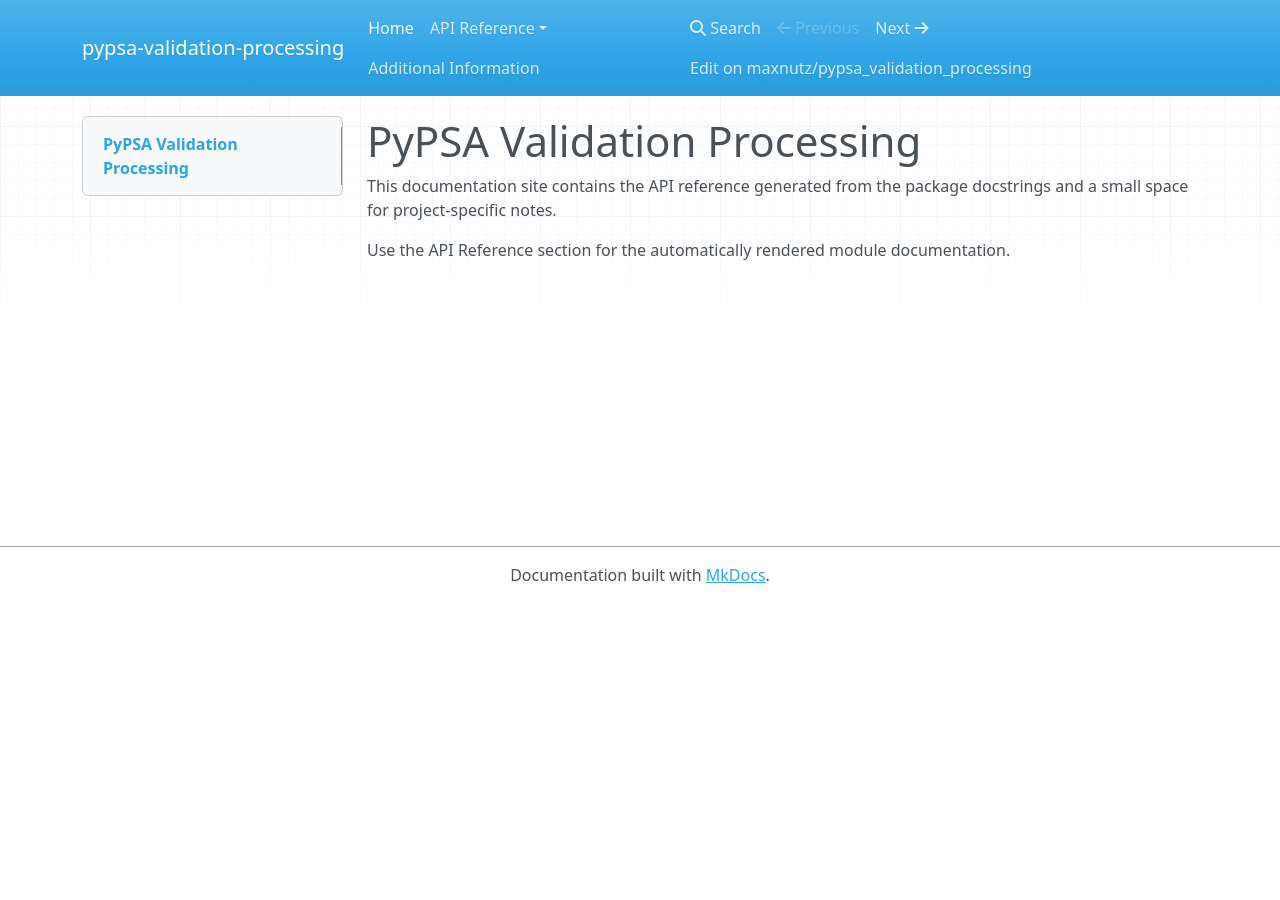
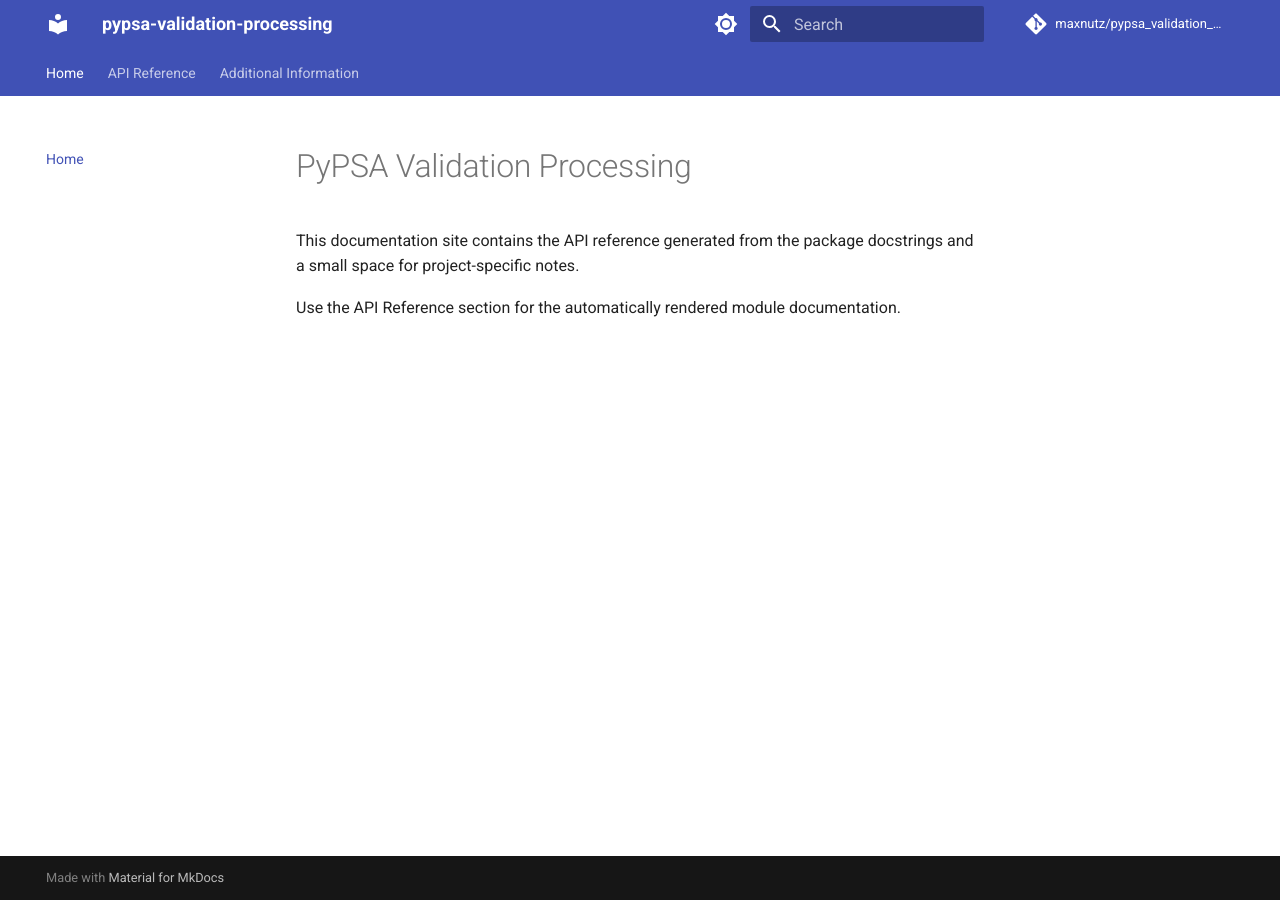
Before and after one commit to maxnutz/pypsa_validation_processing, an MkDocs documentation site: the page built from docs/index.md, in a window 1280 px wide. Built offline with MkDocs 1.6.1 and Material for MkDocs 9.7.7, drawn with Linux system fonts in a browser that asks for light colours; nearby versions of some CDN libraries; comment, search, counter and statistics services are not loaded.

Commit message:
hot fix documentation site

```diff
--- a/mkdocs.yml
+++ b/mkdocs.yml
@@ -5,7 +5,31 @@
 repo_url: https://github.com/maxnutz/pypsa_validation_processing
 
 theme:
-  name: mkdocs
+  name: material
+  palette:
+    - media: "(prefers-color-scheme: light)"
+      scheme: default
+      primary: indigo
+      accent: indigo
+      toggle:
+        icon: material/brightness-7
+        name: Switch to dark mode
+    - media: "(prefers-color-scheme: dark)"
+      scheme: slate
+      primary: indigo
+      accent: indigo
+      toggle:
+        icon: material/brightness-4
+        name: Switch to light mode
+  features:
+    - navigation.tabs
+    - navigation.sections
+    - navigation.top
+    - navigation.instant
+    - search.suggest
+    - search.highlight
+    - content.code.copy
+    - toc.follow
 
 nav:
   - Home: index.md
@@ -28,7 +52,7 @@
             docstring_style: numpy
             members: true
             filters:
-              - "^_"
+              - "!^_"
             show_root_heading: true
             show_root_full_path: false
             show_signature_annotations: true
--- a/pyproject.toml
+++ b/pyproject.toml
@@ -22,6 +22,7 @@
 [project.optional-dependencies]
 docs = [
     "mkdocs",
+    "mkdocs-material",
     "mkdocstrings[python]",
 ]
 
```
Also changed, not shown: 3 other files.
